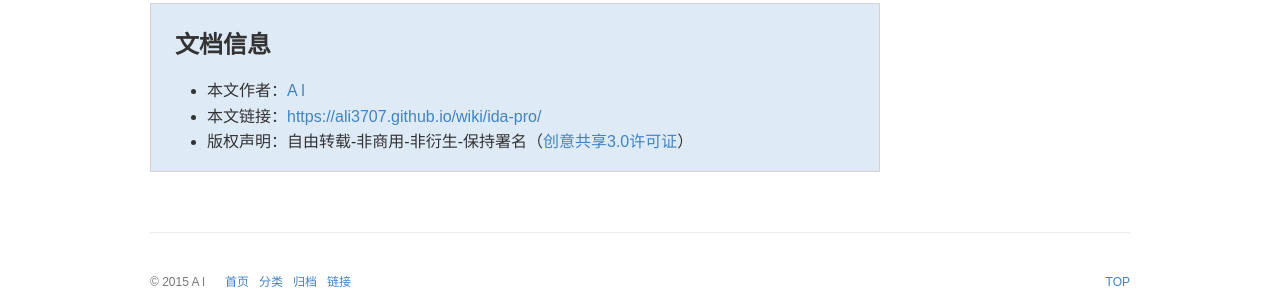
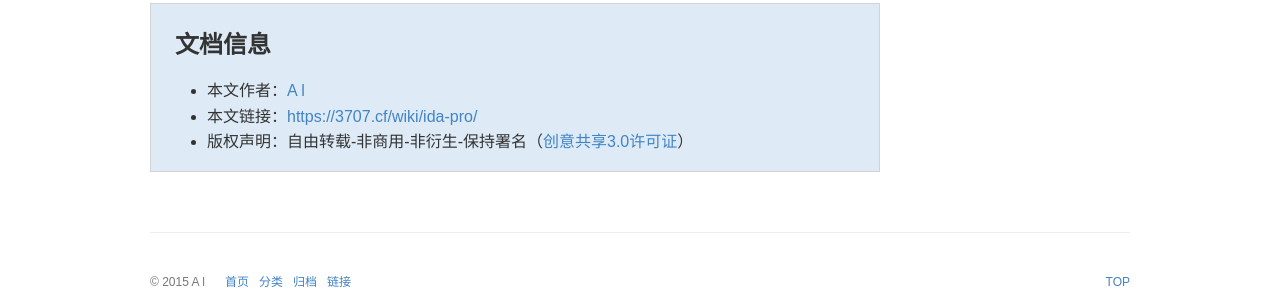
Before and after one commit to ali3707/ali3707.github.io, a Jekyll site: the page built from _wiki/ida-pro.md, in a window 1280 px wide. Shown: the part 673-973 px from the top of the page. Built offline with Jekyll 4.4.1, drawn with Linux system fonts in a browser that asks for light colours; some web fonts are replaced; comment, search, counter and statistics services are not loaded; some of the changed lines change nothing that is shown.

Commit message:
Update _config.yml

```diff
--- a/_config.yml
+++ b/_config.yml
@@ -2,7 +2,7 @@
 #   Main Configs   #
 # ---------------- #
 baseurl:
-url: https://ali3707.github.io
+url: https://3707.cf
 date_format: "ordinal"
 title: Simple is Beautiful
 subtitle: "曾经沧海难为水"
```
